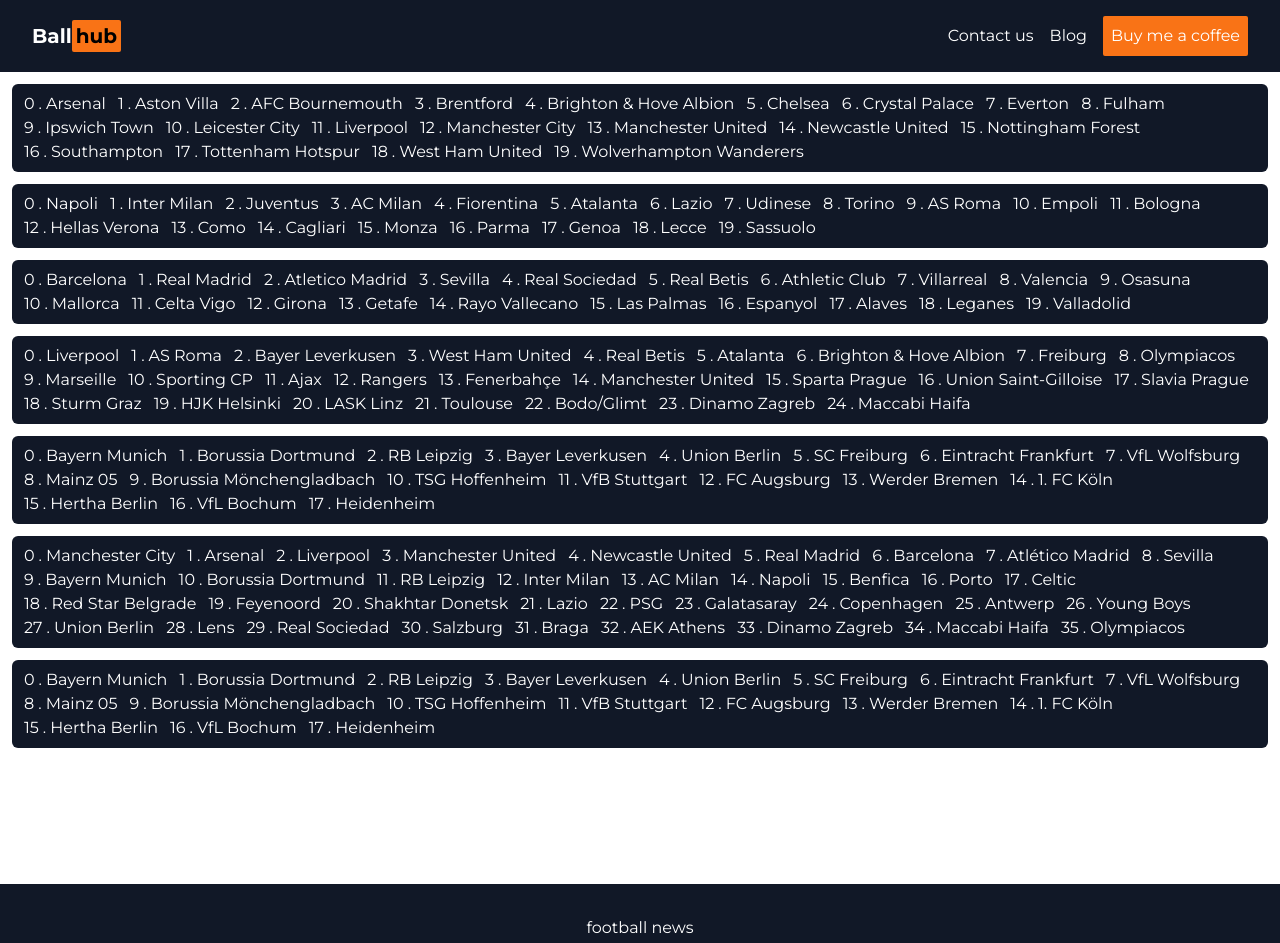
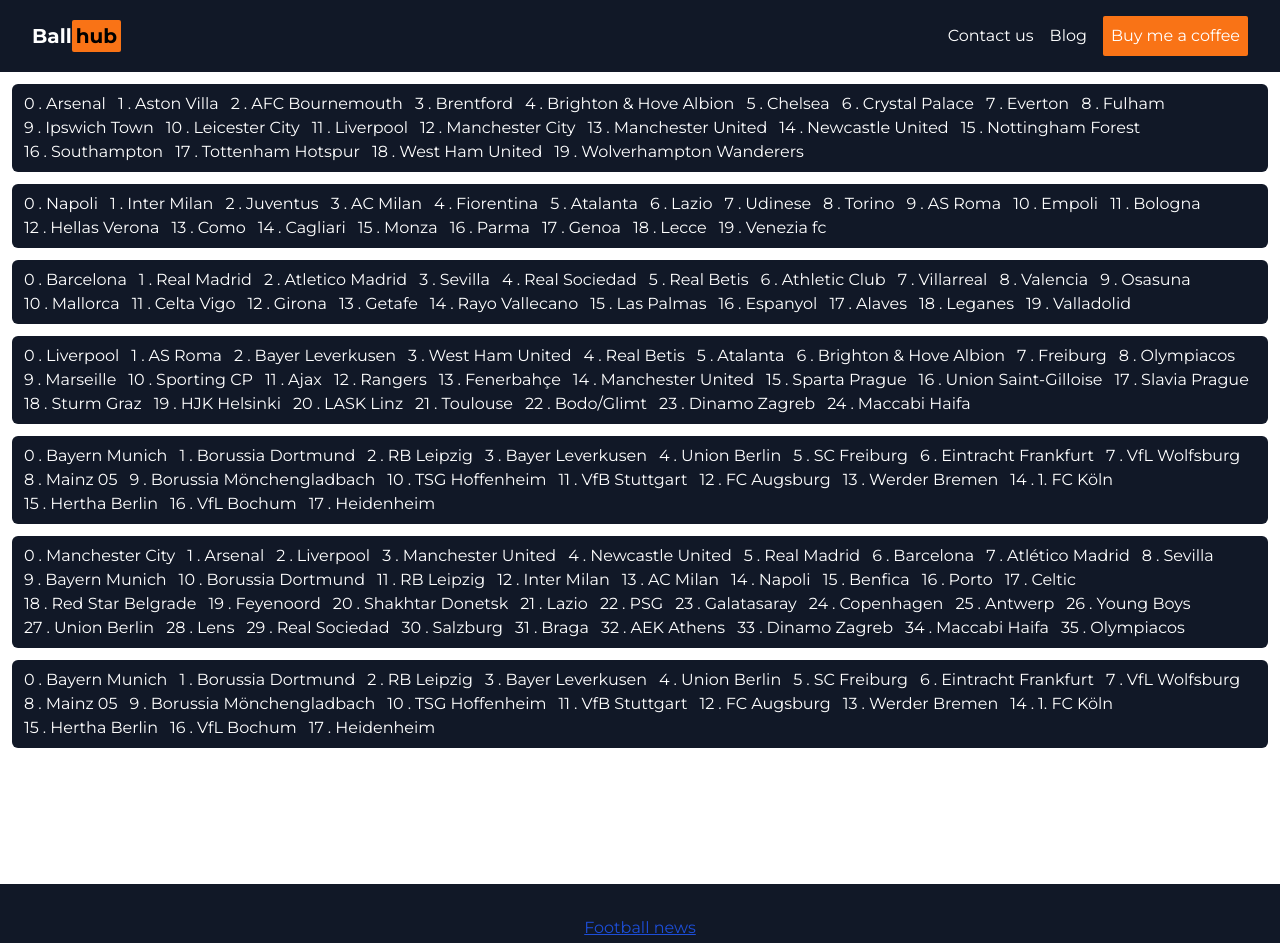
Before and after one commit to Davismeru/live-stream, a React (Vite) app: page /index in a window 1280 px wide. Shown: the top 943 px of the page. Built offline with nearby package versions, Linux system fonts and the light colour scheme.

Commit message:
updated app

```diff
--- a/package.json
+++ b/package.json
@@ -3,6 +3,7 @@
   "private": true,
   "version": "0.0.0",
   "type": "module",
+  "homepage": "https://ballhub.online/",
   "scripts": {
     "dev": "vite",
     "build": "vite build",
--- a/public/fixtures.js
+++ b/public/fixtures.js
@@ -147,7 +147,11 @@
   { name: "Parma", logo: "/logos/parma.png", index: 16 },
   { name: "Genoa", logo: "/logos/genoa.png", index: 17 },
   { name: "Lecce", logo: "/logos/lecce.png", index: 18 },
-  { name: "Sassuolo", logo: "/logos/sassuolo.png", index: 19 },
+  {
+    name: "Venezia fc",
+    logo: "https://brandlogos.net/wp-content/uploads/2021/12/venezia_fc-brandlogo.net_-512x512.png",
+    index: 19,
+  },
 ];
 
 // champions league
--- a/src/assets/constants.js
+++ b/src/assets/constants.js
@@ -1 +1 @@
-export const base_api_uri = "http://localhost:3000";
+export const base_api_uri = "https://live-stream-server-7e4x.onrender.com";
--- a/src/components/Footer.jsx
+++ b/src/components/Footer.jsx
@@ -6,7 +6,9 @@
     <footer id="contact" className="py-8 bg-gray-900 text-white text-center">
       <section className="flex gap-3 justify-center">
         <p>
-          <Link to="/blog">football news</Link>
+          <Link to="/blog" className="underline text-blue-700">
+            Football news
+          </Link>
         </p>
       </section>
       <p>&copy; 2024 BallHub. All rights reserved.</p>
```
Also changed, not shown: 1 other file (tests, documents, lock files or other folders).
